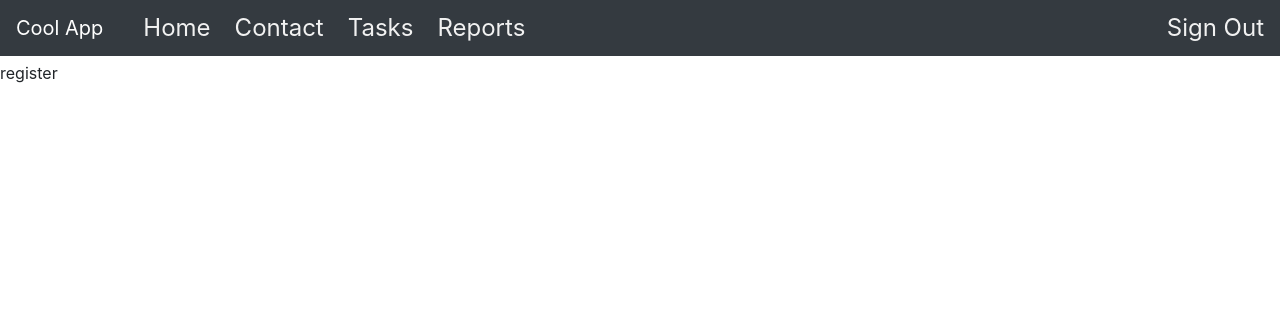
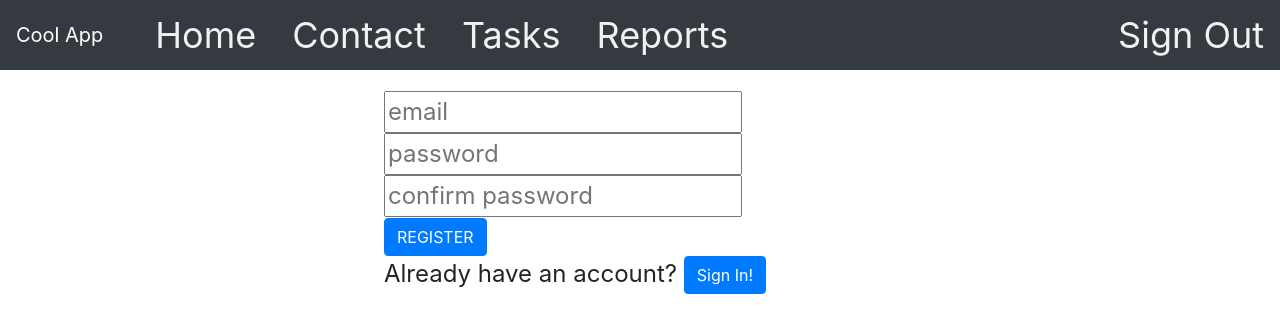
Before and after one commit to AdinaMatusoiu/ResourcesAllocation, a React (Create React App) app in the folder client/: page /register in a window 1280 px wide. Shown: the top 332 px of the page. Built offline with nearby package versions, Linux system fonts and the light colour scheme.

Commit message:
toast moved to app level. sign up feature.

```diff
--- a/client/src/App.js
+++ b/client/src/App.js
@@ -14,10 +14,17 @@ import NavigationBar from './components/NavigationBar';
 import Tasks from './components/views/Tasks';
 import Reports from './components/views/Reports';
 import Contact from './components/views/Contact';
+import ToastWrapper from './components/ToastWrapper';
 
 export default class App extends React.Component {
+  constructor(props) {
+    super(props);
+    this.toastRef = React.createRef();
+  }
+
   render() {
     return (
+      <>
         <Router history={history}>
           <NavigationBar />
           <Switch>
@@ -25,16 +32,16 @@ export default class App extends React.Component {
               <Home />
             </Route>
             <Route path="/register">
-            <Register />
+              <Register toastRef={this.toastRef} />
             </Route>
             <Route path="/login">
-            <Login />
+              <Login toastRef={this.toastRef} />
             </Route>
             <Route path="/home">
               <Protected Component={Home} />
             </Route>
             <Route path="/tasks">
-            <Protected Component={Tasks} />
+              <Protected Component={Tasks} toastRef={this.toastRef} />
             </Route>
             <Route path="/reports">
               <Reports />
@@ -44,6 +51,8 @@ export default class App extends React.Component {
             </Route>
           </Switch>
         </Router>
+        <ToastWrapper ref={this.toastRef} />
+      </>
     );
   }
 }
--- a/client/src/components/views/Login.js
+++ b/client/src/components/views/Login.js
@@ -16,7 +16,10 @@ export default class Login extends React.Component {
         http.post('/users/login', this.state).then(data => {
             localStorage.setItem('access_token', data.access_token);
             history.push('/home');
-        }).catch(error => console.log('error:', error));
+        }).catch(error => {
+            console.log(error);
+                this.props.toastRef.current.show('', error.data.message, 3000);
+        });
     }
 
     handleEmailChange(event) {
@@ -33,6 +36,7 @@ export default class Login extends React.Component {
                 <div><input placeholder="email" onChange={this.handleEmailChange.bind(this)}></input></div>
                 <div><input placeholder="password" type="password" onChange={this.handlePasswordChange.bind(this)}></input></div>
                 <Button type="button" color="primary" onClick={this.login.bind(this)}>SIGN IN</Button>&nbsp;
+                <p style={{textAlign: "center"}}>Don't have an account? <Button onClick={() => history.push('/register')}>Sign Up!</Button></p>
             </form>
         )
     }
--- a/client/src/components/views/Register.js
+++ b/client/src/components/views/Register.js
@@ -1,10 +1,52 @@
 import React from 'react';
+import history from '../../history';
+import http from '../../http';
+import { Button } from 'react-bootstrap';
 
-export default function Register() {
+export default class Register extends React.Component {
+    constructor(props) {
+        super(props);
+        this.state = {
+            email: '',
+            password: '',
+            confirmPassword: '',
+            message: '',
+        }
+    }
 
-    return (
-        <div>
-            register
-        </div>
-    )
+    handlePropChanged(event, prop) {
+        this.setState({ [prop]: event.target.value });
+    }
+
+    register() {
+        const { email, password, confirmPassword } = this.state;
+        if (!email || !password || !confirmPassword) {
+            this.setState({ message: 'Please fill in all fields!' })
+        } else if (password !== confirmPassword) {
+            this.setState({ message: 'Passwords does not match!' })
+        } else {
+            http.post('/users/register', { email, password }).then(() => {
+                this.props.toastRef.current.show('Your account has been created!', '', 3000);
+                history.push('/login');
+            }).catch(error => {
+                console.log(error);
+                this.props.toastRef.current.show('', error.data.message, 3000);
+            });
+        }
+    }
+
+    render() {
+        return (
+            <>
+                <form>
+                    <div><input value={this.state.email} placeholder="email" onChange={e => this.handlePropChanged(e, 'email')}></input></div>
+                    <div><input value={this.state.password} placeholder="password" type="password" onChange={e => this.handlePropChanged(e, 'password')}></input></div>
+                    <div><input value={this.state.confirmPassword} placeholder="confirm password" type="password" onChange={e => this.handlePropChanged(e, 'confirmPassword')}></input></div>
+                    <Button type="button" color="primary" onClick={this.register.bind(this)}>REGISTER</Button>&nbsp;
+                    <p>Already have an account? <Button onClick={() => history.push('/login')}>Sign In!</Button></p>
+                    <p>{this.state.message}</p>
+                </form>
+            </>
+        )
+    }
 }
--- a/client/src/components/views/Tasks.js
+++ b/client/src/components/views/Tasks.js
@@ -1,14 +1,12 @@
 import React from 'react';
 import http from '../../http';
-import { Button, Toast } from 'react-bootstrap';
+import { Button } from 'react-bootstrap';
 import TaskModal from '../TaskModal';
-import ToastWrapper from '../ToastWrapper';
 
 export default class Tasks extends React.Component {
 
     constructor(props) {
         super(props);
-        this.toastRef = React.createRef();
         this.state = {
             showModal: false,
             tasks: [],
@@ -39,11 +37,11 @@ export default class Tasks extends React.Component {
         this.setState({ showModal: false })
         http.post('/tasks', data)
             .then(() => {
-                this.toastRef.current.show('Task created', '', 3000);
+                this.props.toastRef.current.show('Task created', '', 3000);
             })
             .catch(error => {
                 console.log(error);
-                this.toastRef.current.show('', error.data.message, 3000);
+                this.props.toastRef.current.show('', error.data.message, 3000);
             })
     }
 
@@ -53,8 +51,7 @@ export default class Tasks extends React.Component {
                 <Button variant="primary" onClick={this.handleShow.bind(this)}>
                     + Create
                 </Button>
-                <TaskModal style={{ zIndex: 100 }} show={this.state.showModal} data={this.state.currentTask} enums={this.state.enums} onClose={this.handleClose.bind(this)} onSave={this.handleSave.bind(this)} />
-                <ToastWrapper ref={this.toastRef} />
+                <TaskModal show={this.state.showModal} data={this.state.currentTask} enums={this.state.enums} onClose={this.handleClose.bind(this)} onSave={this.handleSave.bind(this)} />
             </div>
         )
     }
--- a/client/src/index.css
+++ b/client/src/index.css
@@ -5,6 +5,7 @@ body {
     sans-serif;
   -webkit-font-smoothing: antialiased;
   -moz-osx-font-smoothing: grayscale;
+  font-size: 1.5em;
 }
 
 .link {
@@ -31,6 +32,15 @@ a.nostyle:visited {
   cursor: auto;
 }
 
+form {
+  width: 40%;
+  margin: auto;
+}
+form input {
+  margin: auto;
+  width: 70%;
+}
+
 code {
   font-family: source-code-pro, Menlo, Monaco, Consolas, 'Courier New',
     monospace;
```
Lines whose indentation alone changed are shown as unchanged.
